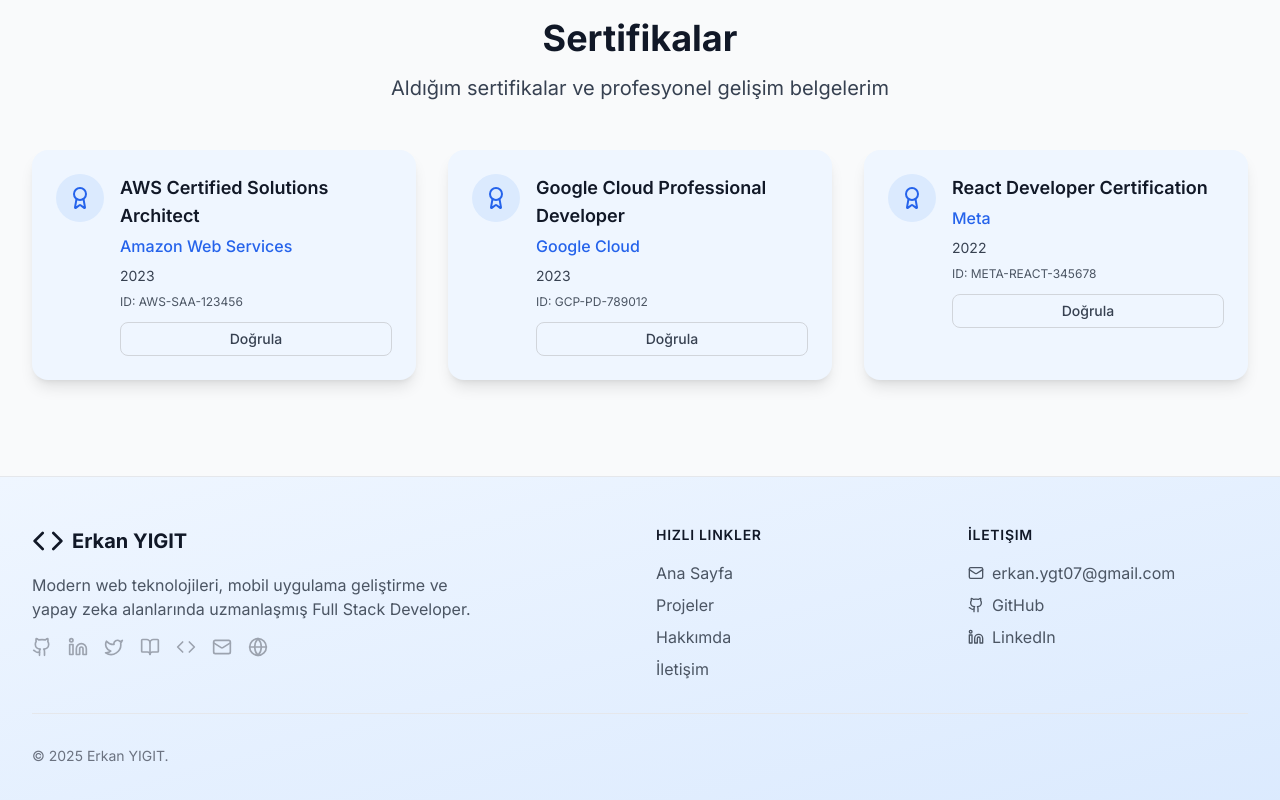
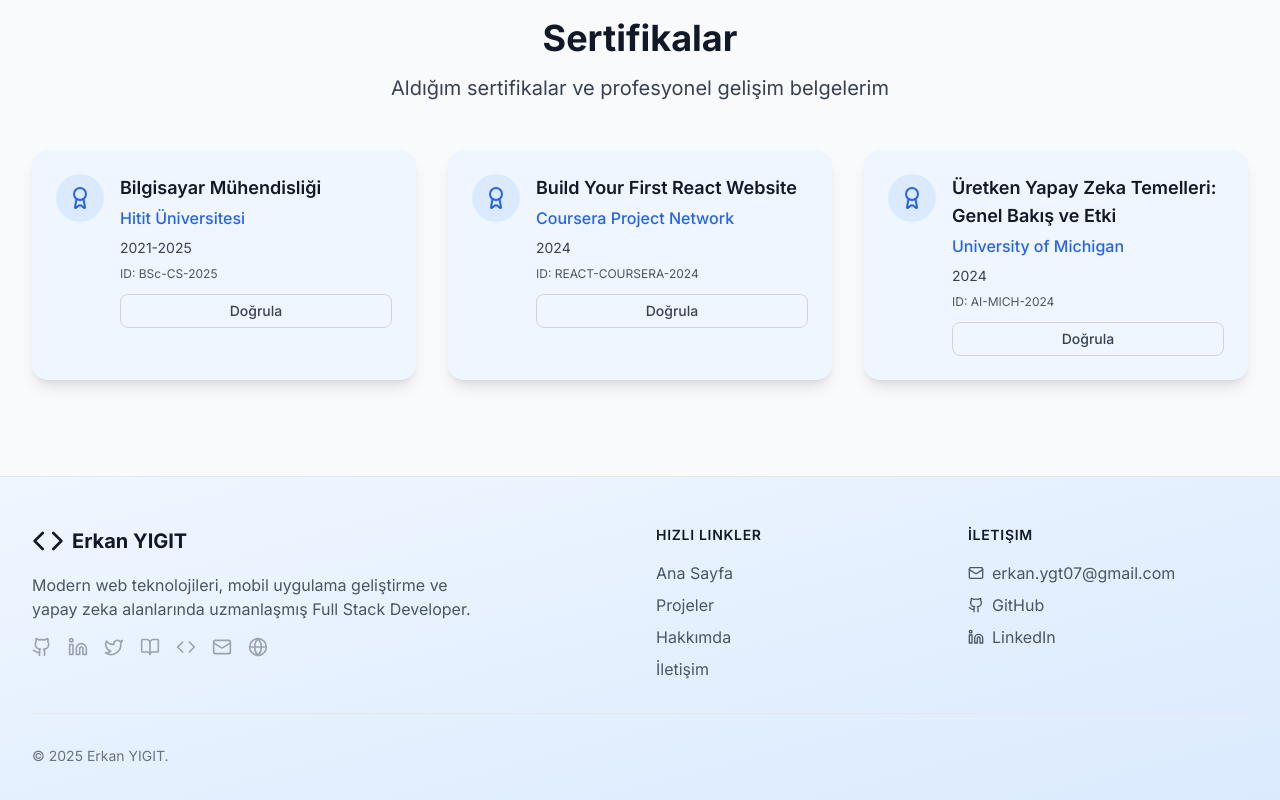
Before and after one commit to ErkanYigit/Portfolyo, a React (Vite) app: page /about in a window 1280 px wide. Shown: the part 3262-4062 px from the top of the page. Built offline with nearby package versions, Linux system fonts and the light colour scheme.

Commit message:
update(personal): SertifikalarÄ± gÃ¼ncelle
- Bilgisayar MÃ¼hendisliÄŸi lisans programÄ± eklendi
- React Website Coursera sertifikasÄ± eklendi
- Yapay Zeka Temelleri Michigan Ãœniversitesi sertifikasÄ± eklendi
- Eski sertifikalar kaldÄ±rÄ±ldÄ±

```diff
--- a/src/data/personal.ts
+++ b/src/data/personal.ts
@@ -136,24 +136,24 @@
 
 export const certifications = [
   {
-    name: 'AWS Certified Solutions Architect',
-    issuer: 'Amazon Web Services',
-    date: '2023',
-    credentialId: 'AWS-SAA-123456',
-    url: 'https://aws.amazon.com/verification'
+    name: 'Bilgisayar Mühendisliği',
+    issuer: 'Hitit Üniversitesi',
+    date: '2021-2025',
+    credentialId: 'BSc-CS-2025',
+    url: 'https://www.hitit.edu.tr'
   },
   {
-    name: 'Google Cloud Professional Developer',
-    issuer: 'Google Cloud',
-    date: '2023',
-    credentialId: 'GCP-PD-789012',
-    url: 'https://cloud.google.com/certification'
+    name: 'Build Your First React Website',
+    issuer: 'Coursera Project Network',
+    date: '2024',
+    credentialId: 'REACT-COURSERA-2024',
+    url: 'https://www.coursera.org'
   },
   {
-    name: 'React Developer Certification',
-    issuer: 'Meta',
-    date: '2022',
-    credentialId: 'META-REACT-345678',
-    url: 'https://www.meta.com/certifications'
+    name: 'Üretken Yapay Zeka Temelleri: Genel Bakış ve Etki',
+    issuer: 'University of Michigan',
+    date: '2024',
+    credentialId: 'AI-MICH-2024',
+    url: 'https://www.umich.edu'
   }
 ];
```
